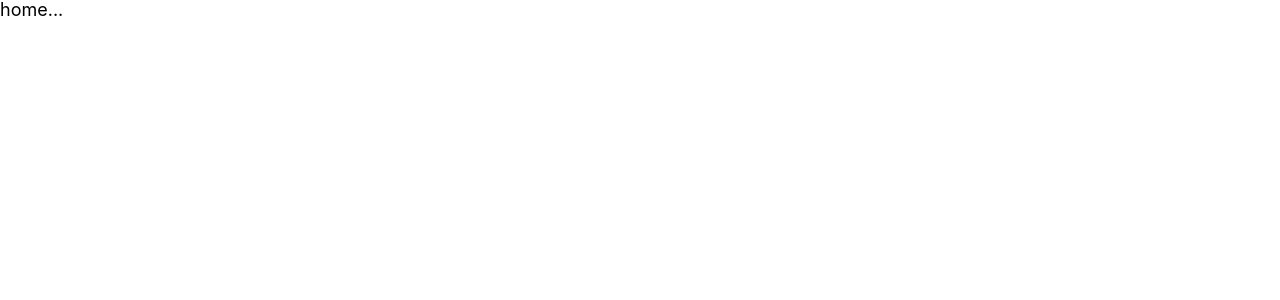
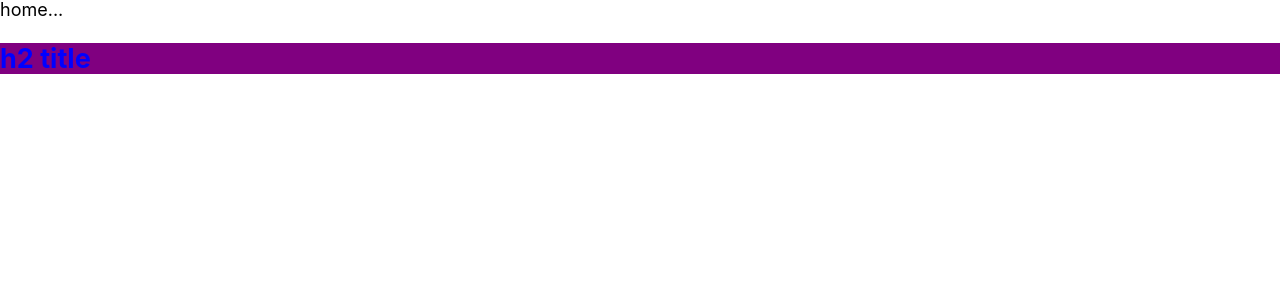
Before and after one commit to extending/react-blog, a React (Create React App) app: page / in a window 1280 px wide. Shown: the top 300 px of the page. Built offline with nearby package versions, Linux system fonts and the light colour scheme.

Commit message:
feat：add styled-components

```diff
--- a/package.json
+++ b/package.json
@@ -11,6 +11,7 @@
     "react-dom": "^17.0.2",
     "react-router": "^5.2.0",
     "react-scripts": "4.0.3",
+    "styled-components": "^5.3.3",
     "web-vitals": "^1.0.1"
   },
   "scripts": {
--- a/src/view/Home/index.jsx
+++ b/src/view/Home/index.jsx
@@ -1,9 +1,17 @@
 import React from 'react';
+import styled from 'styled-components';
 import styles from '../../css/common.module.css'
+
+const Cont = styled.h2`
+    background: purple
+`
 
 const Home = () => {
     return (
-        <div className={styles.child}>home...</div>
+        <>
+            <div className={styles.child}>home...</div>
+            <Cont>h2 title</Cont>
+        </>
     )
 }
 
```
Also changed, not shown: 1 other file (tests, documents, lock files or other folders).
